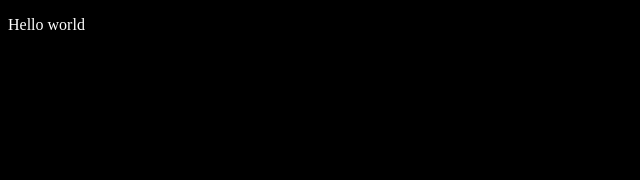
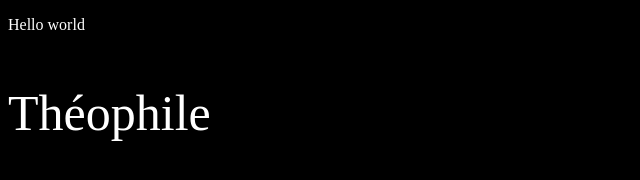
Before and after one commit to theo199/theo, a plain HTML site: page index.html in a window 1280 px wide. Shown: the whole page, without its empty margins (0-640 px from the left). Drawn offline with Linux system fonts and the light colour scheme; files whose address does not match are found by name.

Commit message:
Update to v2

```diff
--- a/index.html
+++ b/index.html
@@ -7,6 +7,6 @@
 <body>
 
 <p> Hello world </p>
-
+<p class="name">Théophile</p>
 </body>
 </html>
--- a/static/css/index.css
+++ b/static/css/index.css
@@ -3,3 +3,8 @@ body{
 	color: white
 
 }
+
+.name{
+
+	font-size: 50px;
+}
--- a/static/js/index.js
+++ b/static/js/index.js
@@ -1 +1 @@
-consol.log("Theophile")
+consol.log("Theophile Beguin")
```
